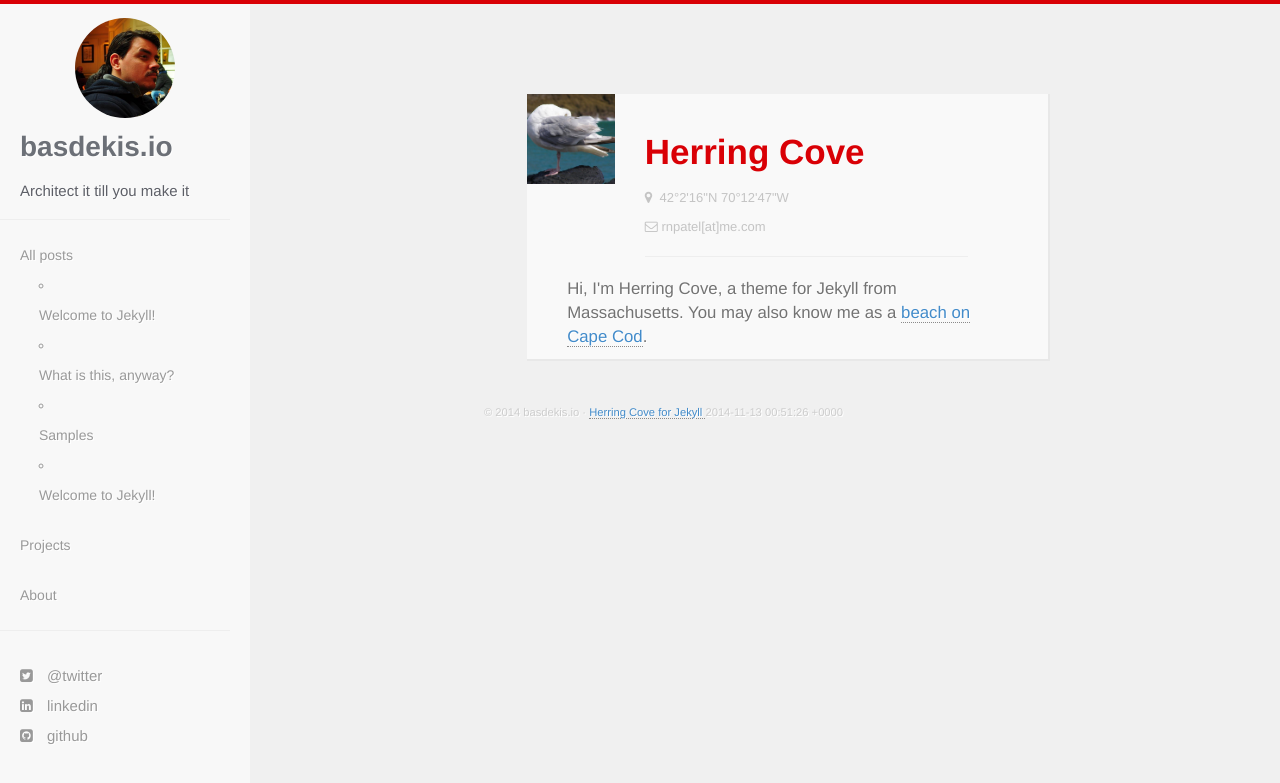
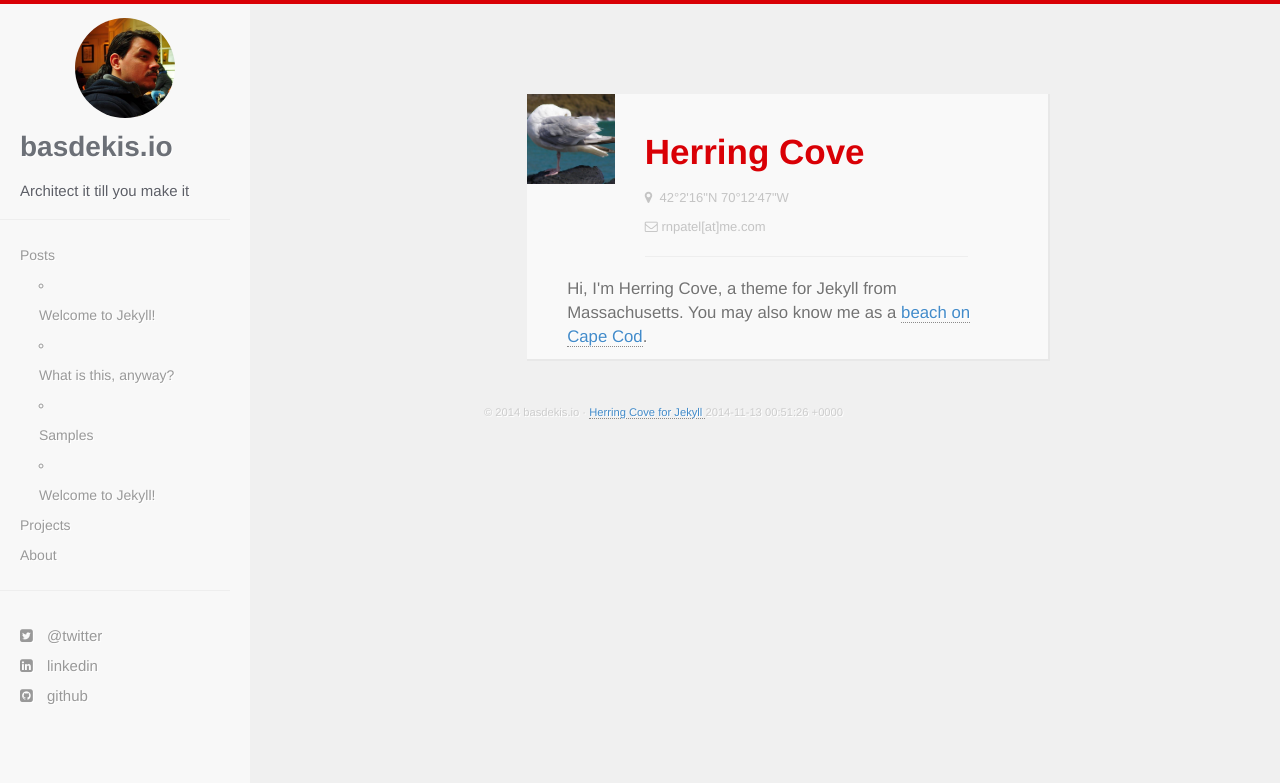
Before and after one commit to costas-basdekis/basdekis.io, a Jekyll site: the page built from about.html, in a window 1280 px wide. Shown: the top 783 px of the page. Built offline with Jekyll 4.4.1, drawn with Linux system fonts in a browser that asks for light colours; nearby versions of some CDN libraries; Markdown is read by kramdown in place of the engine named in the settings.

Commit message:
Sidebar adjust

```diff
--- a/_includes/header.html
+++ b/_includes/header.html
@@ -48,7 +48,7 @@
           <li class="sidebar-brand"><a href="{{ site.baseurl }}/"><h1 class="brand">{{ site.name }}</h1></a><h3>{{ site.description }}</h3></li>
           <hr />
           <li>
-            <a href="{{ site.baseurl }}/list.html">All posts</a>
+            <a href="{{ site.baseurl }}/list.html">Posts</a>
             <ul class="sidebar-post-list">
               {% for post in site.posts limit:4 %}
                 <li>
@@ -57,7 +57,7 @@
               {% endfor %}
             </ul>
           </li>
-          {#<li><a href="{{ site.baseurl }}/projects.html">Projects</a></li>#}
+          <li><a href="{{ site.baseurl }}/projects.html">Projects</a></li>
           <li><a href="{{ site.baseurl }}/about.html">About</a></li>
           <hr />
           <div id="social-wrapper">
```
Also changed, not shown: other parts of _includes/header.html (+2 -2 lines).
